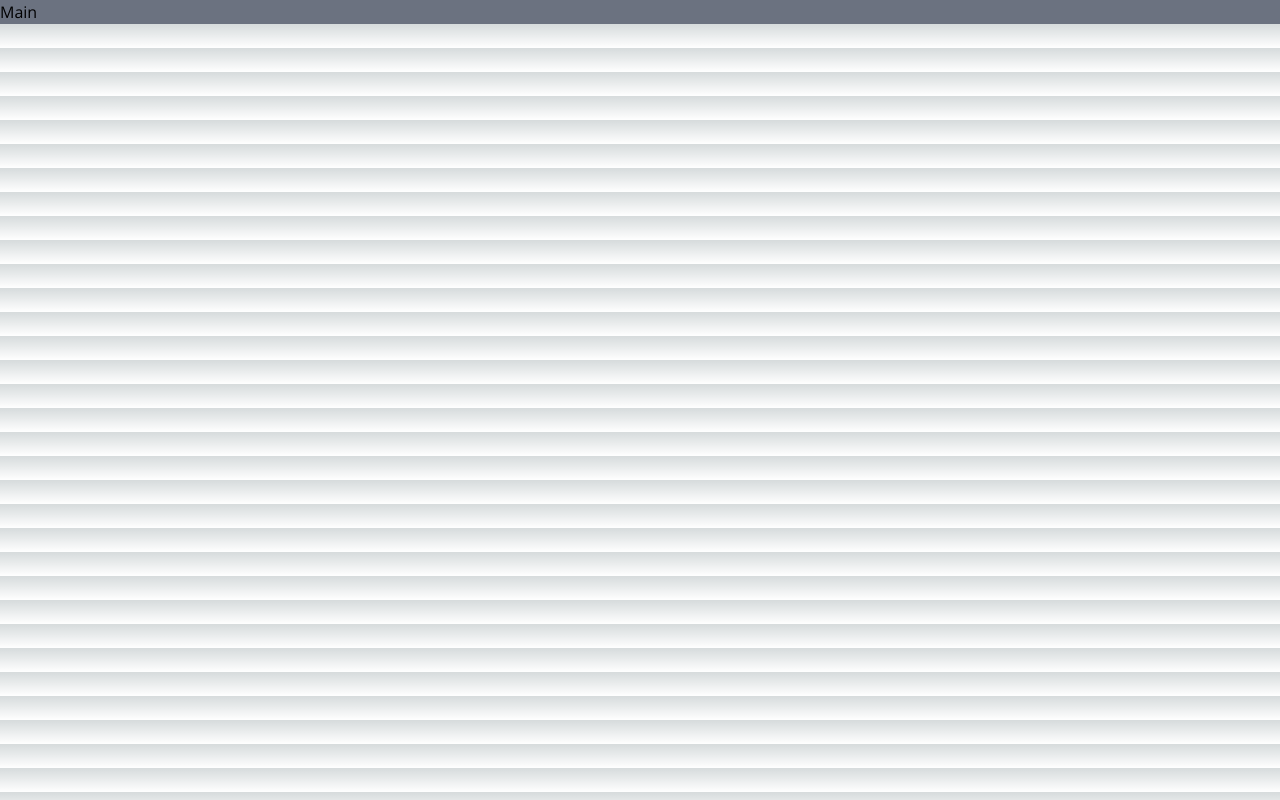
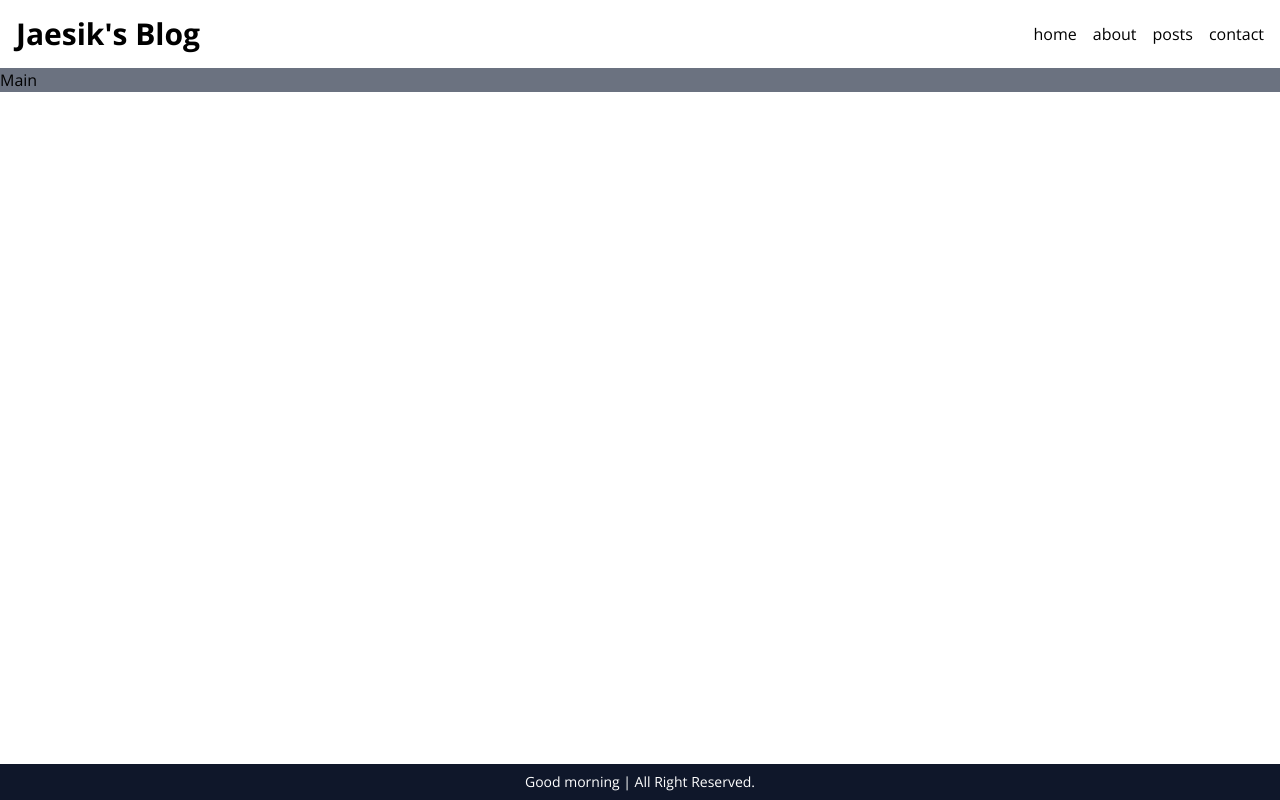
Before and after one commit to dembbuto/blog, a Next.js app: page / in a window 1280 px wide. Built offline with nearby package versions, Linux system fonts and the light colour scheme.

Commit message:
[blog] 페이지 레이아웃

```diff
--- /dev/null
+++ b/src/app/about/page.tsx
@@ -0,0 +1,7 @@
+import React from 'react'
+
+export default function AboutPage() {
+  return (
+    <div>AboutPage</div>
+  )
+}
--- /dev/null
+++ b/src/app/contact/page.tsx
@@ -0,0 +1,7 @@
+import React from 'react'
+
+export default function ContactPage() {
+  return (
+    <div>ContactPage</div>
+  )
+}
--- a/src/app/globals.css
+++ b/src/app/globals.css
@@ -2,110 +2,8 @@
 @tailwind components;
 @tailwind utilities;
 
-:root {
-  --max-width: 1100px;
-  --border-radius: 12px;
-  --font-mono: ui-monospace, Menlo, Monaco, 'Cascadia Mono', 'Segoe UI Mono',
-    'Roboto Mono', 'Oxygen Mono', 'Ubuntu Monospace', 'Source Code Pro',
-    'Fira Mono', 'Droid Sans Mono', 'Courier New', monospace;
-
-  --foreground-rgb: 0, 0, 0;
-  --background-start-rgb: 214, 219, 220;
-  --background-end-rgb: 255, 255, 255;
-
-  --primary-glow: conic-gradient(
-    from 180deg at 50% 50%,
-    #16abff33 0deg,
-    #0885ff33 55deg,
-    #54d6ff33 120deg,
-    #0071ff33 160deg,
-    transparent 360deg
-  );
-  --secondary-glow: radial-gradient(
-    rgba(255, 255, 255, 1),
-    rgba(255, 255, 255, 0)
-  );
-
-  --tile-start-rgb: 239, 245, 249;
-  --tile-end-rgb: 228, 232, 233;
-  --tile-border: conic-gradient(
-    #00000080,
-    #00000040,
-    #00000030,
-    #00000020,
-    #00000010,
-    #00000010,
-    #00000080
-  );
-
-  --callout-rgb: 238, 240, 241;
-  --callout-border-rgb: 172, 175, 176;
-  --card-rgb: 180, 185, 188;
-  --card-border-rgb: 131, 134, 135;
-}
-
-@media (prefers-color-scheme: dark) {
-  :root {
-    --foreground-rgb: 255, 255, 255;
-    --background-start-rgb: 0, 0, 0;
-    --background-end-rgb: 0, 0, 0;
-
-    --primary-glow: radial-gradient(rgba(1, 65, 255, 0.4), rgba(1, 65, 255, 0));
-    --secondary-glow: linear-gradient(
-      to bottom right,
-      rgba(1, 65, 255, 0),
-      rgba(1, 65, 255, 0),
-      rgba(1, 65, 255, 0.3)
-    );
-
-    --tile-start-rgb: 2, 13, 46;
-    --tile-end-rgb: 2, 5, 19;
-    --tile-border: conic-gradient(
-      #ffffff80,
-      #ffffff40,
-      #ffffff30,
-      #ffffff20,
-      #ffffff10,
-      #ffffff10,
-      #ffffff80
-    );
-
-    --callout-rgb: 20, 20, 20;
-    --callout-border-rgb: 108, 108, 108;
-    --card-rgb: 100, 100, 100;
-    --card-border-rgb: 200, 200, 200;
-  }
-}
-
-* {
-  box-sizing: border-box;
-  padding: 0;
-  margin: 0;
-}
-
 html,
 body {
-  max-width: 100vw;
-  overflow-x: hidden;
+  height: 100vh;
+  overflow-y: auto;
 }
-
-body {
-  color: rgb(var(--foreground-rgb));
-  background: linear-gradient(
-      to bottom,
-      transparent,
-      rgb(var(--background-end-rgb))
-    )
-    rgb(var(--background-start-rgb));
-}
-
-a {
-  color: inherit;
-  text-decoration: none;
-}
-
-@media (prefers-color-scheme: dark) {
-  html {
-    color-scheme: dark;
-  }
-}
--- a/src/app/layout.tsx
+++ b/src/app/layout.tsx
@@ -1,5 +1,7 @@
 import './globals.css'
 import { Open_Sans } from 'next/font/google'
+import Header from '../components/Header'
+import Footer from '../components/Footer'
 
 const sans = Open_Sans({ subsets: ['latin'] })
 
@@ -15,7 +17,11 @@
 }) {
   return (
     <html lang="en" className={sans.className}>
-      <body>{children}</body>
+      <body className='flex flex-col w-full max-w-screen-2xl mx-auto'>
+        <Header />
+        <main className='grow'>{children}</main>
+        <Footer />
+      </body>
     </html>
   )
 }
--- a/src/app/page.tsx
+++ b/src/app/page.tsx
@@ -1,7 +1,5 @@
 export default function Home() {
   return (
-    <main className='bg-gray-500'>
-      Main
-    </main>
+    <section className='bg-gray-500'>Main</section>
   )
 }
--- /dev/null
+++ b/src/app/posts/page.tsx
@@ -0,0 +1,7 @@
+import React from 'react'
+
+export default function PostsPage() {
+  return (
+    <div>PostsPage</div>
+  )
+}
--- /dev/null
+++ b/src/components/Footer.tsx
@@ -0,0 +1,7 @@
+import React from 'react'
+
+export default function Footer() {
+  return (
+    <p className='bg-slate-900 text-white py-2 text-sm text-center'>Good morning | All Right Reserved.</p>
+  )
+}
--- /dev/null
+++ b/src/components/Header.tsx
@@ -0,0 +1,18 @@
+import React from 'react'
+import Link from 'next/link'
+
+export default function Header() {
+  return (
+    <header className='flex justify-between items-center p-4'>
+      <Link href="/">
+        <h1 className='text-3xl font-bold'>{"Jaesik's Blog"}</h1>
+      </Link>
+      <nav className='flex gap-4'>
+        <Link href="/">home</Link>
+        <Link href="/about">about</Link>
+        <Link href="/posts">posts</Link>
+        <Link href="/contact">contact</Link>
+      </nav>
+    </header>
+  )
+}
```
